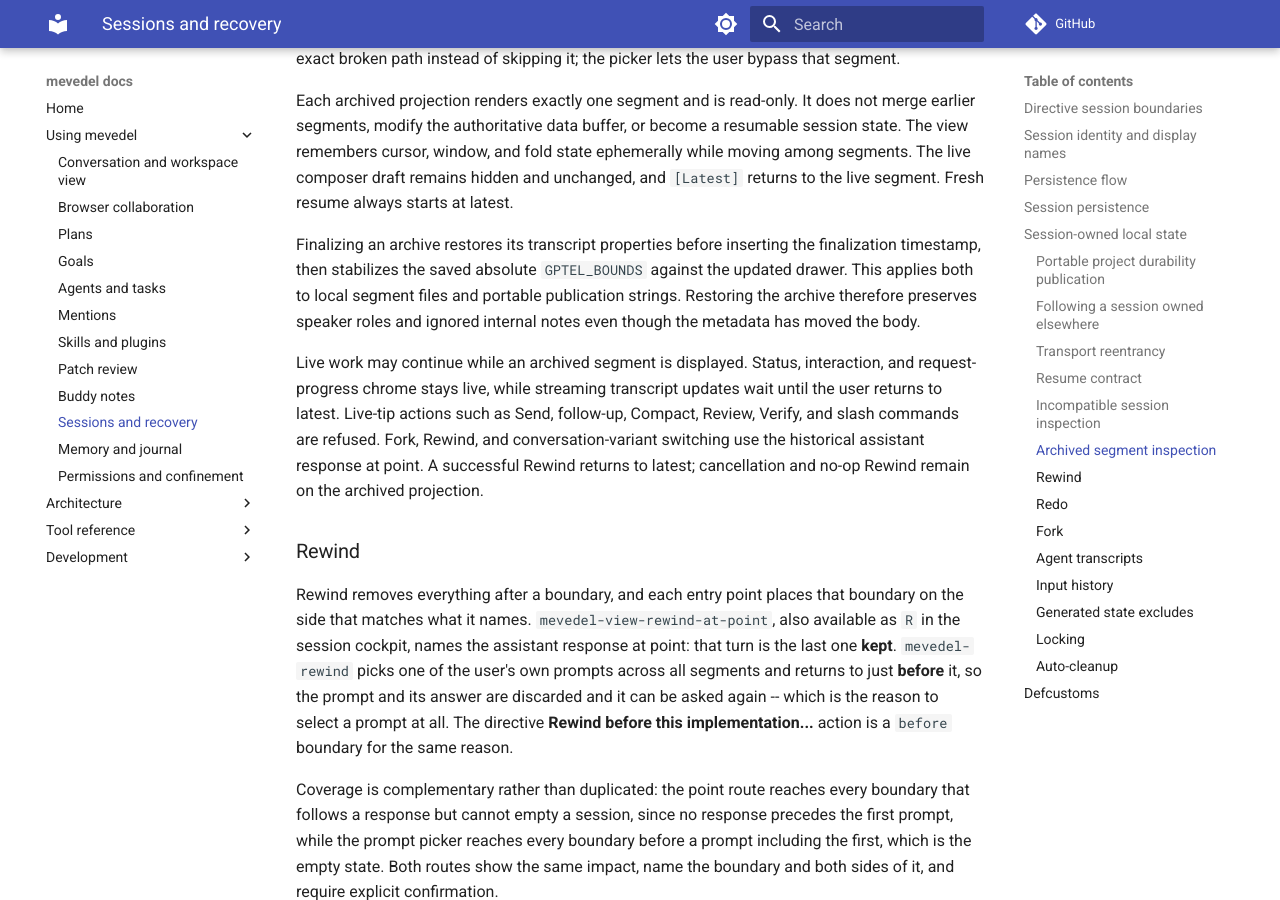
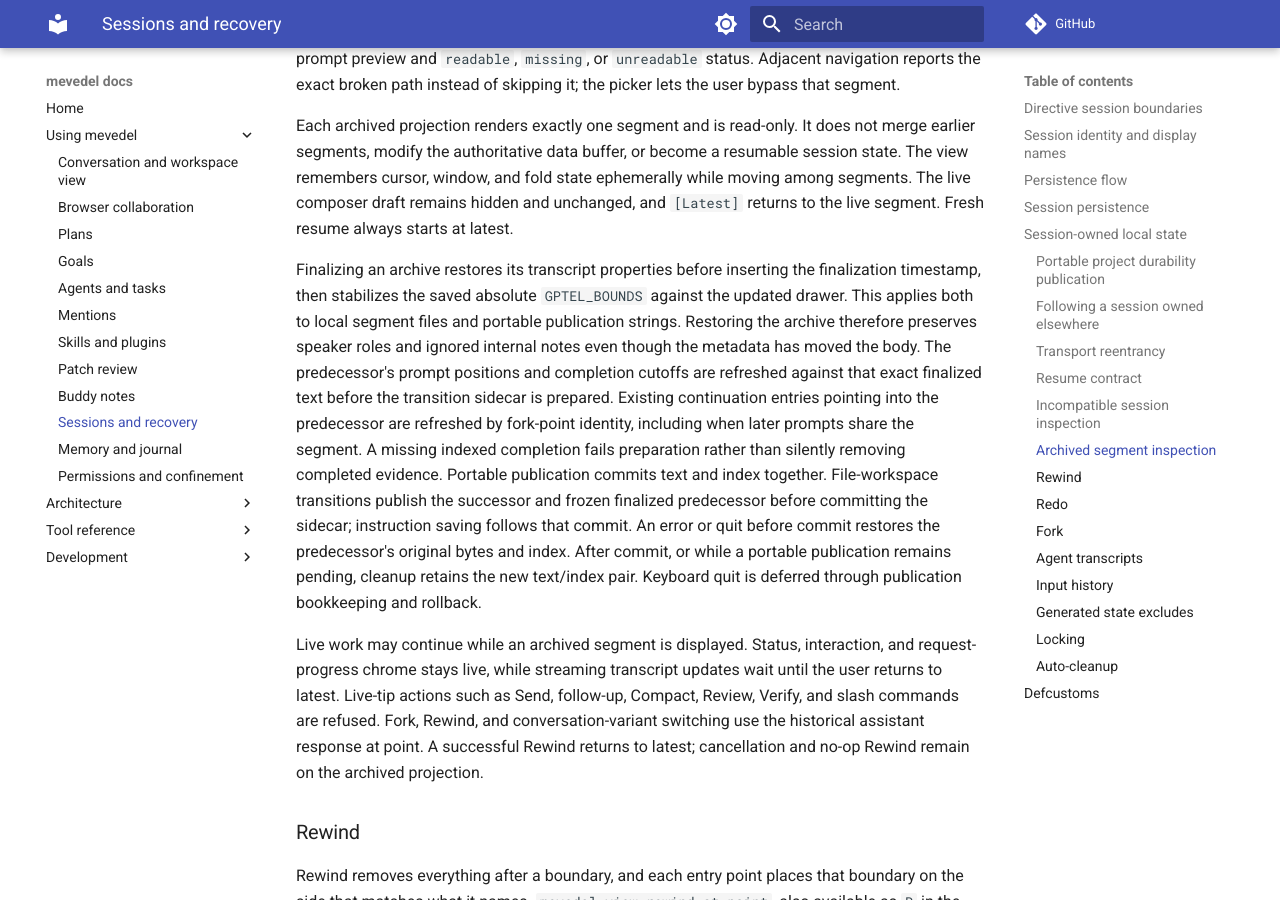
Before and after one commit to FrauH0lle/mevedel, an MkDocs documentation site: the page built from docs/sessions.md, in a window 1280 px wide and 900 px high, scrolled down 26483 px. Built offline with MkDocs 1.6.1 and Material for MkDocs 9.7.7, drawn with Linux system fonts in a browser that asks for light colours; comment, search, counter and statistics services are not loaded; some of the changed text lies outside the part shown.

Commit message:
fix(journal): Preserve completed evidence through segment rotation
Keep completed tool/error history in its durable predecessor and index the exact finalized text. Publish matching bytes and coordinates before the sidecar commit, preserving them across rollback, quit, and crash recovery. Leave existing inconsistent sessions unchanged.

* mevedel-compact-evidence.el (mevedel-compact-evidence-find-boundary): Include the last trusted completion record in the history boundary.

* mevedel-session-artifacts.el (mevedel-session-artifacts-finalized-segment-text, mevedel-session-artifacts--finalize-segment-file): Refresh finalized coordinates and reject missing indexed completions.
(mevedel-session-artifacts-rotate-segment, mevedel-session-artifacts-start-fresh-segment): Order publication and preserve matching state on errors and quit.
(mevedel-session-artifacts-self-heal-segment-counter): Persist recovered coordinates with the segment counter.

* test/test-mevedel-compact-evidence.el, test/test-mevedel-session-artifacts.el: Cover completion boundaries, finalized indexing, rollback, quit, and restart recovery.
* docs/compaction.md, docs/sessions.md: Document finalized evidence and publication contracts.

Validation: 765 related Eask tests passed; final artifacts rerun passed 156 tests after capturing an injected diagnostic. Eask compiled 210 files without warnings or errors, followed by bytecode cleanup. git diff --check passed.

```diff
--- a/docs/sessions.md
+++ b/docs/sessions.md
@@ -1181,6 +1181,8 @@
 
 After acquiring a PID lock, resume reconciles the sidecar segment counter with
 the files on disk and finalizes the predecessor when recovering a newer segment.
+Recovery persists the repaired counter and prompt index in the sidecar, so a
+second resume reads the same predecessor coordinates.
 Portable sessions instead restore the committed publication head; unpublished
 segment files never advance their counter. Read-only inspection repairs neither.
 
@@ -1253,6 +1255,17 @@
 the updated drawer. This applies both to local segment files and portable
 publication strings. Restoring the archive therefore preserves speaker roles
 and ignored internal notes even though the metadata has moved the body.
+The predecessor's prompt positions and completion cutoffs are refreshed against
+that exact finalized text before the transition sidecar is prepared. Existing
+continuation entries pointing into the predecessor are refreshed by fork-point
+identity, including when later prompts share the segment. A missing indexed
+completion fails preparation rather than silently removing completed evidence.
+Portable publication commits text and index together. File-workspace transitions
+publish the successor and frozen finalized predecessor before committing the
+sidecar; instruction saving follows that commit. An error or quit before commit
+restores the predecessor's original bytes and index. After commit, or while a
+portable publication remains pending, cleanup retains the new text/index pair.
+Keyboard quit is deferred through publication bookkeeping and rollback.
 
 Live work may continue while an archived segment is displayed. Status,
 interaction, and request-progress chrome stays live, while streaming transcript
```
Also changed, not shown: docs/compaction.md (+11 -2 lines), 4 other files.
